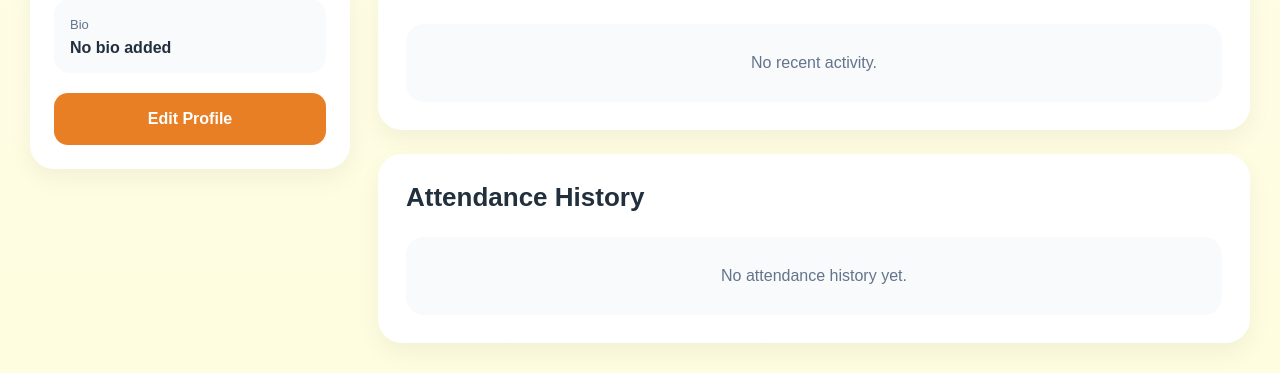
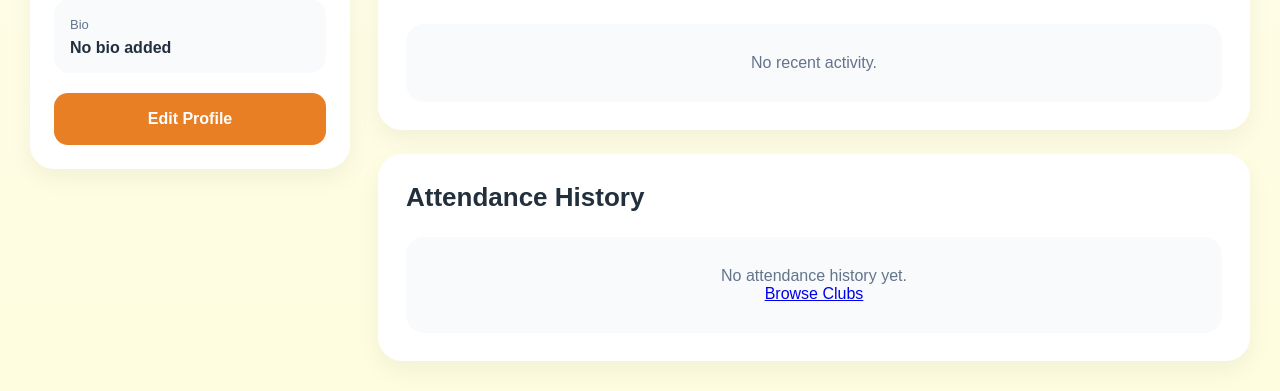
Before and after one commit to HirushikaWickramaarachchi/AgileProject, a Flask app: page /my-profile in a window 1280 px wide. Shown: the part 865-1256 px from the top of the page. Run offline with Flask 3, Linux system fonts and the light colour scheme; a user stored in the database is signed in; some libraries are stand-ins or nearby versions.

Commit message:
feat: add browse clubs button to empty attendance state

```diff
--- a/templates/profile.html
+++ b/templates/profile.html
@@ -252,6 +252,10 @@
 
             <div class="empty-box">
               <p>No attendance history yet.</p>
+
+              <a href="/clubs" class="browse-clubs-btn">
+                Browse Clubs
+              </a>
             </div>
 
             {% else %}
```
